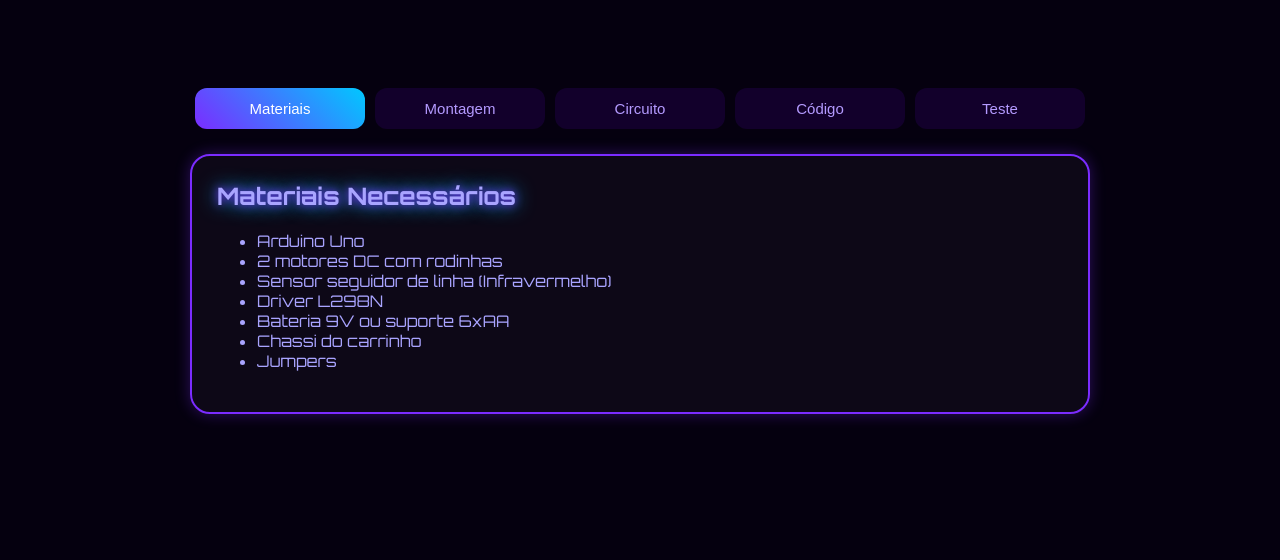
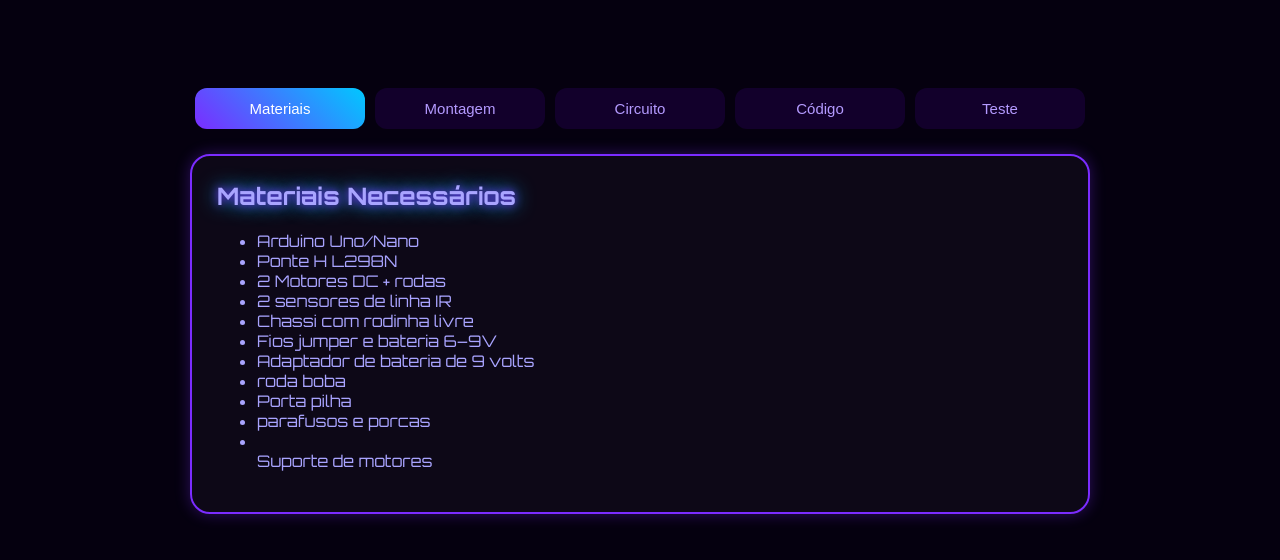
Before and after one commit to muriloAugustoCEAP/carsegapp2, a plain HTML site: page index.html in a window 1280 px wide. Shown: the part 156-716 px from the top of the page. Drawn offline with Linux system fonts and the light colour scheme.

Commit message:
Update index.html

```diff
--- a/index.html
+++ b/index.html
@@ -163,20 +163,26 @@ body.light pre {
     <div id="materiais" class="tab-content">
         <h2 class="glow">Materiais Necessários</h2>
         <ul>
-            <li>Arduino Uno</li>
-            <li>2 motores DC com rodinhas</li>
-            <li>Sensor seguidor de linha (Infravermelho)</li>
-            <li>Driver L298N</li>
-            <li>Bateria 9V ou suporte 6xAA</li>
-            <li>Chassi do carrinho</li>
-            <li>Jumpers</li>
+           <li>Arduino Uno/Nano</li>
+          <li>Ponte H L298N</li>
+          <li>2 Motores DC + rodas</li>
+          <li>2 sensores de linha IR</li>
+          <li>Chassi com rodinha livre</li>
+          <li>Fios jumper e bateria 6–9V</li>
+          <li>Adaptador de bateria de 9 volts</li>
+          <li>roda boba</li>
+          <li>Porta pilha</li>
+          <li>parafusos e porcas</li>
+          <li></li>Suporte de motores</li>
         </ul>
     </div>
 
     <div id="montagem" class="tab-content" style="display:none;">
         <h2 class="glow">Montagem do Carrinho</h2>
-        <p>Monte o chassi, fixe os motores e instale o suporte de bateria.</p>
-        <p>Prenda o sensor de linha na parte frontal do carrinho.</p>
+       <li>Primeiro passo pegue o chassi as rodas e 4 suportes coloque um suporte em cada lado do motor.</li>
+          <li>e coloque os parafusos para juntar os suportes com os motores.</li>
+          <li>Segundo passo coloque a roda boba em baixo na ponta do carrinho e prenda a com os parafusos e porcas.</li>
+          <li>Depois disso prenda os sensores na frente do carrinho</li>
     </div>
 
     <div id="circuito" class="tab-content" style="display:none;">
```
